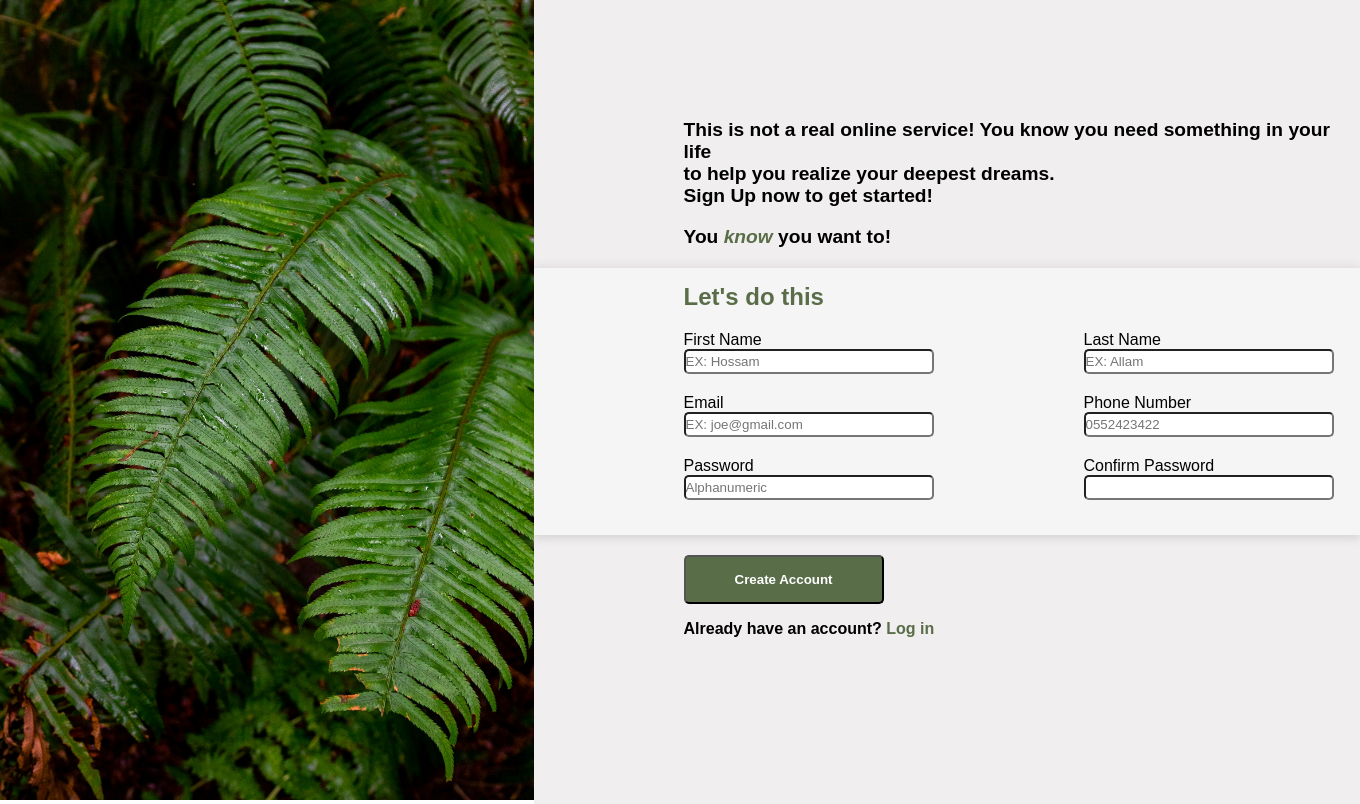
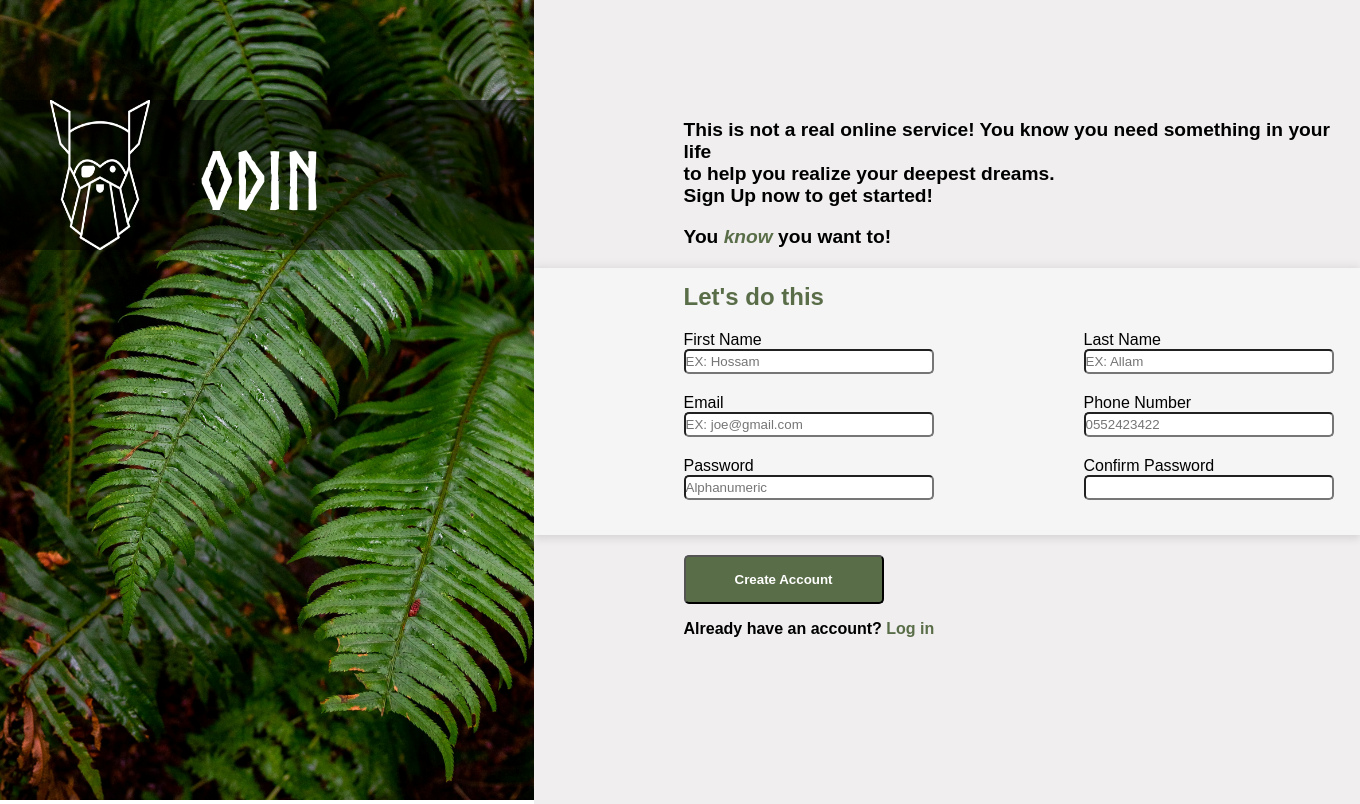
Before and after one commit to Hossam-Allam/Field-Reservation-System, a PHP site: page / in a window 1360 px wide. Run offline with PHP 8.4, Linux system fonts and the light colour scheme.

Commit message:
complete the left part of the site

```diff
--- a/index.html
+++ b/index.html
@@ -12,6 +12,11 @@
     <div class="main">
         <div class="left">
             <img class="bg" src="form-background.jpg" alt="background">
+            <div class="odin">
+                <img class="odimg" src="odin-lined.png" alt="odin">
+                <p class="otext">Odin</p>
+            </div>
+
         </div>
 
         <div class="right">
--- a/styles.css
+++ b/styles.css
@@ -20,6 +20,38 @@ body {
 
 .main {
     display: flex;
+}
+
+.left {
+    position: relative;
+}
+
+.odin {
+    position: absolute;
+    height: 150px;
+    width: 100%;
+    left: 0px;
+    top: 100px;
+    background-color: rgba(0, 0, 0, 0.5);
+
+}
+
+.odimg {
+    position: relative;
+    height: 150px;
+    width: 100px;
+    top: 0px;
+    left: 50px;
+}
+
+.otext {
+    position: absolute;
+    top: -40px;
+    left: 200px;
+    font-family: 'norse';
+    font-size: 80px;
+    font-weight: bold;
+    color: white;
 }
 
 .right {
```
